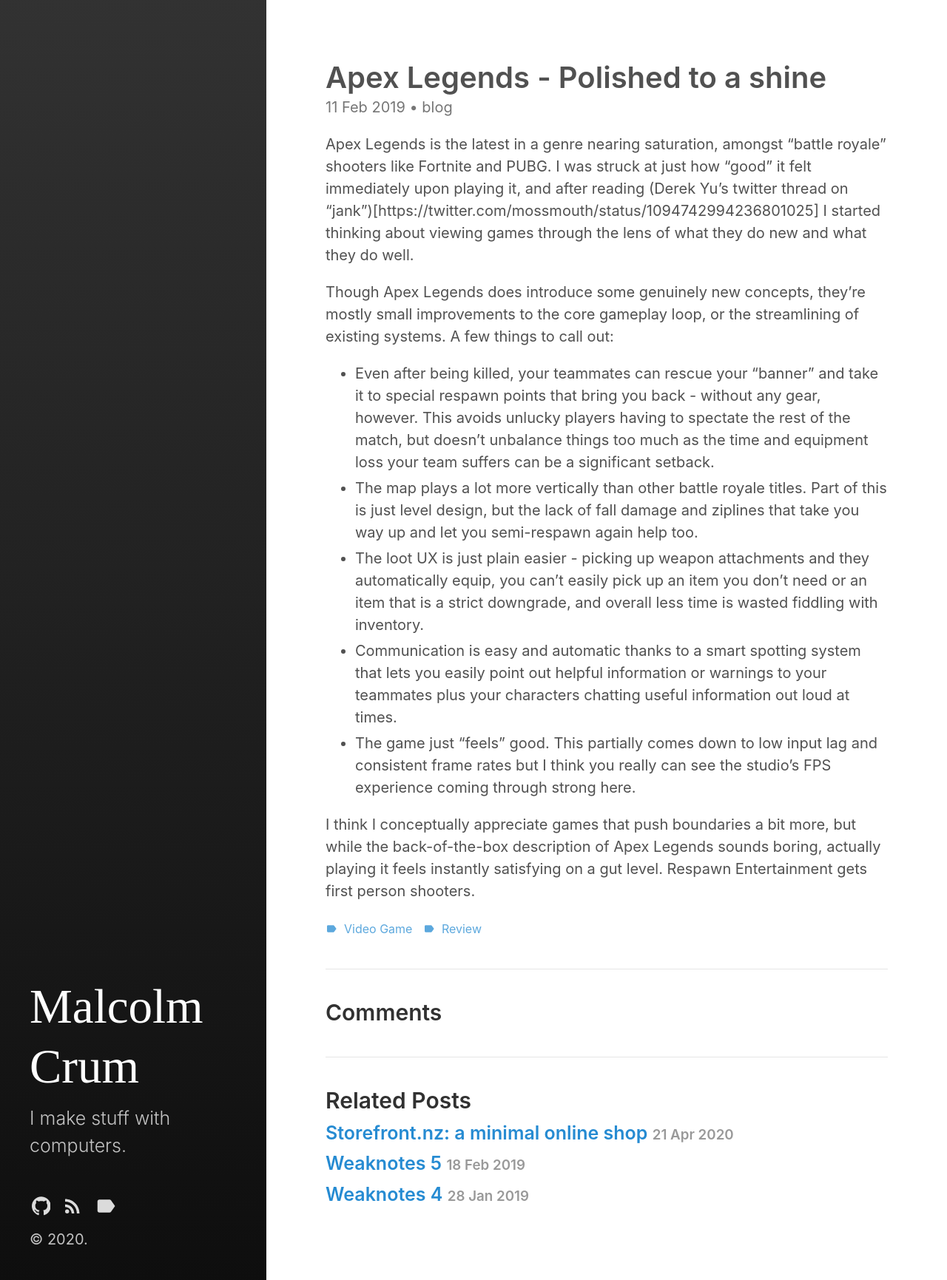
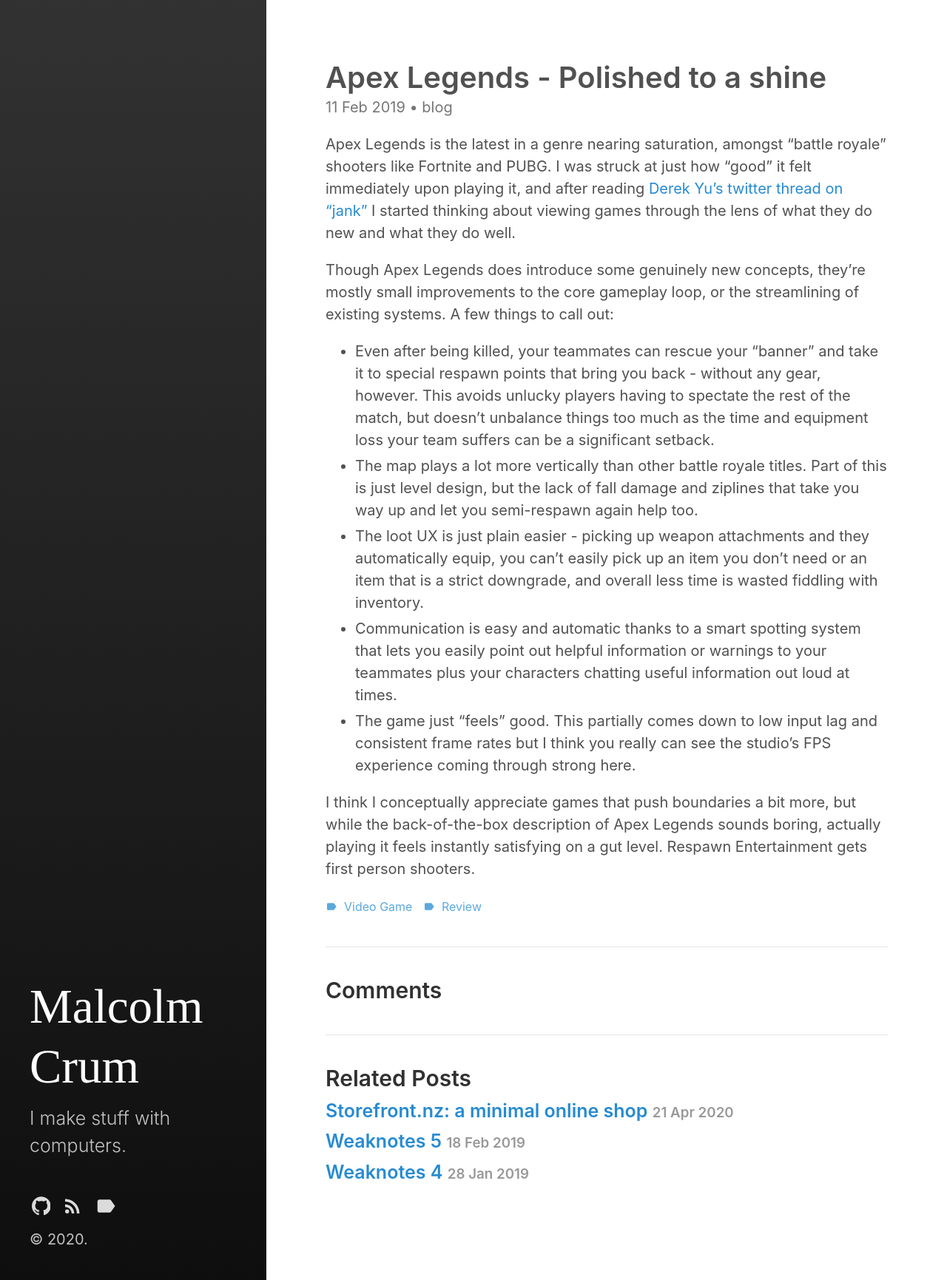
Before and after one commit to crummy/crummy.github.io, a Jekyll site: the page built from _posts/2019-02-11-apex-legends.md, in a window 1280 px wide. Shown: the whole page at 74% size. Built offline with Jekyll 4.4.1, drawn with Linux system fonts in a browser that asks for light colours; some web fonts are replaced.

Commit message:
Fix link

```diff
--- a/_posts/2019-02-11-apex-legends.md
+++ b/_posts/2019-02-11-apex-legends.md
@@ -11,7 +11,7 @@
 
 Apex Legends is the latest in a genre nearing saturation, amongst "battle royale" shooters
 like Fortnite and PUBG. I was struck at just how "good" it felt immediately upon playing it,
-and after reading (Derek Yu's twitter thread on "jank")[https://twitter.com/mossmouth/status/1094742994236801025]
+and after reading [Derek Yu's twitter thread on "jank"](https://twitter.com/mossmouth/status/1094742994236801025)
 I started thinking about viewing games through the lens of what they do new and what they
 do well.
 
```
Also changed, not shown: _posts/2020-04-21-storefront.md (+1 -1 lines).
